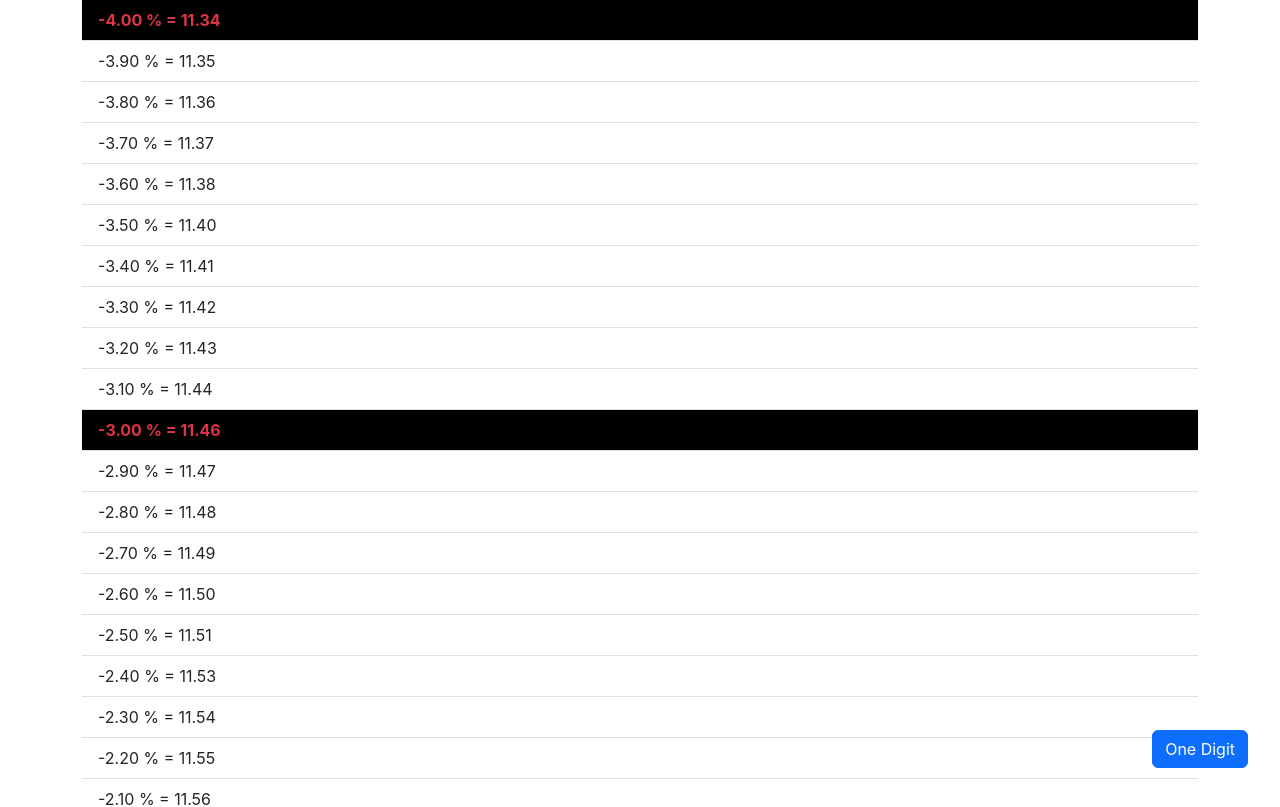
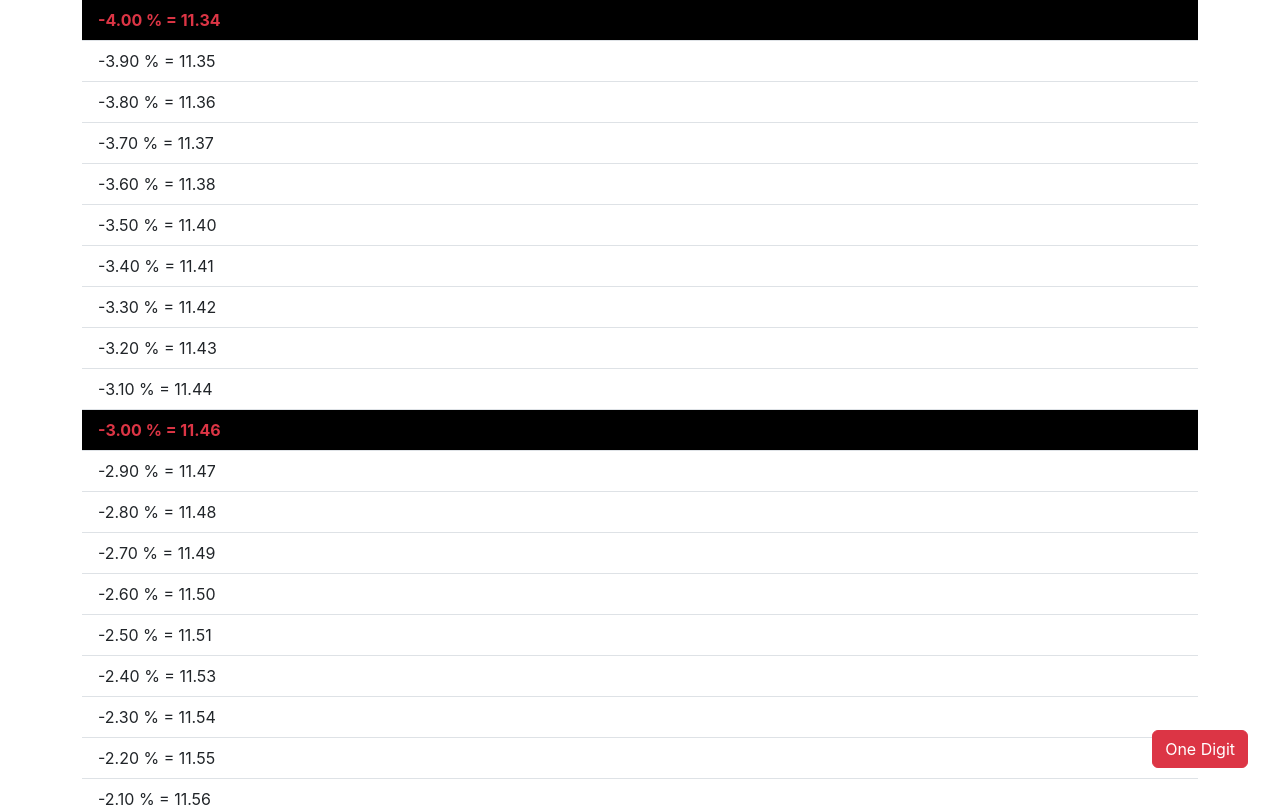
Before and after one commit to leonwebdev/price_calculate, a React (Create React App) app: page / in a window 1280 px wide. Shown: the top 807 px of the page. Built offline with nearby package versions, Linux system fonts and the light colour scheme.

Commit message:
Update button variant in App.js

```diff
--- a/src/App.js
+++ b/src/App.js
@@ -13,7 +13,7 @@ function App() {
                         return !prev;
                     })
                 }
-                variant="primary"
+                variant="danger"
                 style={{
                     position: "fixed",
                     bottom: "2rem",
```
